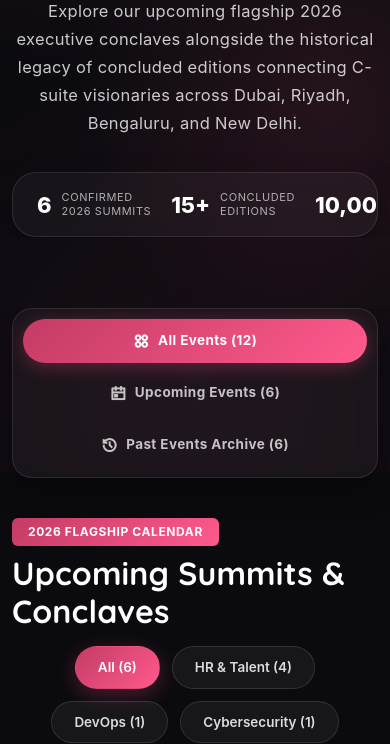
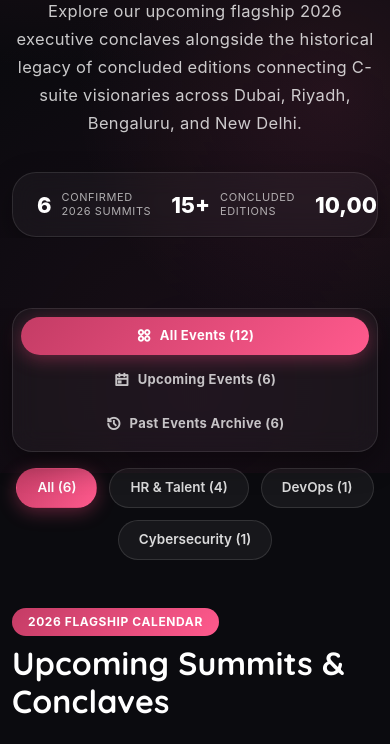
Before and after one commit to Rahul-Git7738/IXG-MAIN-WEBSITE, a plain HTML site: page our-events.html in a window 390 px wide. Shown: the part 371-1115 px from the top of the page. Drawn offline with nearby package versions, Linux system fonts and the light colour scheme.

Commit message:
fix(layout): align event tabs and category filters in unified toolbar row on our-events page

```diff
--- a/assets/css/subpages.css
+++ b/assets/css/subpages.css
@@ -269,15 +269,21 @@ body.ixg-subpage::before {
 }
 
 .event-filter-btn {
+  display: inline-flex;
+  align-items: center;
+  justify-content: center;
+  height: 40px;
+  padding: 0 20px;
+  border-radius: 40px;
   background: rgba(255, 255, 255, 0.05);
   border: 1px solid rgba(255, 255, 255, 0.12);
   color: rgba(255, 255, 255, 0.85);
-  padding: 10px 22px;
-  border-radius: 30px;
   font-size: 13.5px;
   font-weight: 600;
+  line-height: 1;
   transition: all 0.25s ease;
   cursor: pointer;
+  white-space: nowrap;
 }
 
 .event-filter-btn:hover,
@@ -285,7 +291,7 @@ body.ixg-subpage::before {
   background: linear-gradient(135deg, #c43c65, #ff5a8d);
   color: #ffffff;
   border-color: transparent;
-  box-shadow: 0 6px 20px rgba(196, 60, 101, 0.35);
+  box-shadow: 0 4px 18px rgba(196, 60, 101, 0.45);
 }
 
 .event-full-card {
@@ -625,22 +631,25 @@ body.ixg-subpage::before {
 
 
 /* ==========================================================================
-   Our Events Master Page - Main Tab Switcher
+   Our Events Master Page - Main Tab Switcher & Toolbar
    ========================================================================== */
+.events-toolbar-wrap {
+  width: 100%;
+  margin-bottom: 40px;
+}
+
 .events-master-tab-bar {
-  display: flex;
+  display: inline-flex;
   align-items: center;
-  justify-content: center;
-  gap: 10px;
+  gap: 6px;
   background: rgba(255, 255, 255, 0.04);
   border: 1px solid rgba(255, 255, 255, 0.1);
-  padding: 8px;
+  padding: 5px;
   border-radius: 50px;
   backdrop-filter: blur(12px);
   -webkit-backdrop-filter: blur(12px);
-  max-width: 620px;
-  margin: 0 auto 40px auto;
   box-shadow: 0 10px 30px rgba(0, 0, 0, 0.4);
+  max-width: 100%;
 }
 
 .events-master-tab-btn {
@@ -648,17 +657,27 @@ body.ixg-subpage::before {
   align-items: center;
   justify-content: center;
   gap: 8px;
-  padding: 11px 24px;
+  height: 40px;
+  padding: 0 22px;
   border-radius: 40px;
   border: none;
   background: transparent;
   color: rgba(255, 255, 255, 0.75);
-  font-size: 14px;
+  font-size: 13.5px;
   font-weight: 700;
-  letter-spacing: 0.4px;
+  letter-spacing: 0.3px;
   cursor: pointer;
-  transition: all 0.3s ease;
+  transition: all 0.25s ease;
   white-space: nowrap;
+  line-height: 1;
+}
+
+.events-master-tab-btn i {
+  font-size: 15px;
+  line-height: 1;
+  display: inline-flex;
+  align-items: center;
+  justify-content: center;
 }
 
 .events-master-tab-btn:hover {
@@ -669,19 +688,28 @@ body.ixg-subpage::before {
 .events-master-tab-btn.active {
   background: linear-gradient(135deg, #c43c65, #ff5a8d);
   color: #ffffff;
-  box-shadow: 0 4px 18px rgba(196, 60, 101, 0.4);
+  box-shadow: 0 4px 18px rgba(196, 60, 101, 0.45);
+}
+
+@media (max-width: 991px) {
+  .events-toolbar-wrap .text-lg-end {
+    text-align: left !important;
+  }
 }
 
 @media (max-width: 650px) {
   .events-master-tab-bar {
+    display: flex;
     flex-direction: column;
     border-radius: 20px;
-    padding: 10px;
-    gap: 8px;
+    padding: 8px;
+    gap: 6px;
+    width: 100%;
   }
   .events-master-tab-btn {
     width: 100%;
-    padding: 10px 16px;
-    font-size: 13.5px;
+    height: 38px;
+    padding: 0 16px;
+    font-size: 13px;
   }
 }
--- a/our-events.html
+++ b/our-events.html
@@ -138,7 +138,10 @@
         <section class="ptb-80">
             <div class="container">
 
-                <!-- Interactive Main Tab Switcher -->
+                <!-- Master Events Toolbar Row -->
+                <div class="events-toolbar-wrap mb-5">
+                    <div class="row align-items-center g-3">
+                        <div class="col-xl-7 col-lg-7 col-12">
                             <div class="events-master-tab-bar">
                                 <button class="events-master-tab-btn active" data-tab="all" onclick="setEventsTab('all')">
                                     <i class="ri-apps-2-line"></i> All Events (12)
@@ -150,26 +153,26 @@
                                     <i class="ri-history-line"></i> Past Events Archive (6)
                                 </button>
                             </div>
-
-                <!-- 1. UPCOMING EVENTS BLOCK -->
-                <div id="upcoming-events-section" class="mb-5 pb-4">
-                    <div class="d-flex align-items-center justify-content-between flex-wrap gap-3 mb-4">
-                        <div>
-                            <span class="badge mb-2 px-3 py-2" style="background: linear-gradient(135deg, #c43c65, #ff5a8d); font-size: 12px; letter-spacing: 0.6px; text-transform: uppercase;">
-                                2026 Flagship Calendar
-                            </span>
-                            <h2 style="font-size: 32px; font-weight: 800; color: #ffffff; margin: 0;">Upcoming Summits &amp; Conclaves</h2>
                         </div>
-
-                        <!-- Category Filter within Upcoming -->
-                        <div class="event-filter-nav m-0">
+                        <div class="col-xl-5 col-lg-5 col-12 text-lg-end text-start">
+                            <div class="event-filter-nav d-inline-flex m-0" id="upcomingCategoryFilter">
                                 <button class="event-filter-btn active" data-filter="all">All (6)</button>
                                 <button class="event-filter-btn" data-filter="hr">HR &amp; Talent (4)</button>
                                 <button class="event-filter-btn" data-filter="devops">DevOps (1)</button>
                                 <button class="event-filter-btn" data-filter="cyber">Cybersecurity (1)</button>
                             </div>
                         </div>
+                    </div>
+                </div>
 
+                <!-- 1. UPCOMING EVENTS BLOCK -->
+                <div id="upcoming-events-section" class="mb-5 pb-4">
+                    <div class="mb-4">
+                        <span class="badge mb-2 px-3 py-2" style="background: linear-gradient(135deg, #c43c65, #ff5a8d); font-size: 12px; letter-spacing: 0.6px; text-transform: uppercase; border-radius: 20px;">
+                            2026 Flagship Calendar
+                        </span>
+                        <h2 style="font-size: 32px; font-weight: 800; color: #ffffff; margin: 0;">Upcoming Summits &amp; Conclaves</h2>
+                    </div>
                     <div class="row g-4" id="upcomingEventsGrid">
 
                         <!-- Upcoming Event 1 -->
@@ -682,16 +685,20 @@
         });
         const upSection = document.getElementById('upcoming-events-section');
         const pastSection = document.getElementById('past-events-section');
+        const catFilter = document.getElementById('upcomingCategoryFilter');
 
         if (tab === 'all') {
             upSection.style.display = 'block';
             pastSection.style.display = 'block';
+            if (catFilter) catFilter.style.display = 'inline-flex';
         } else if (tab === 'upcoming') {
             upSection.style.display = 'block';
             pastSection.style.display = 'none';
+            if (catFilter) catFilter.style.display = 'inline-flex';
         } else if (tab === 'past') {
             upSection.style.display = 'none';
             pastSection.style.display = 'block';
+            if (catFilter) catFilter.style.display = 'none';
         }
     }
 
```
Lines whose indentation alone changed are shown as unchanged.
